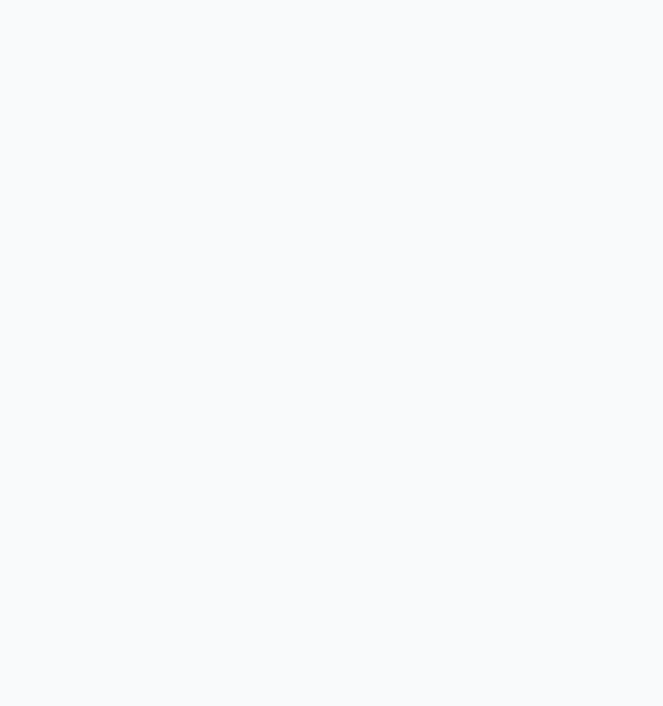
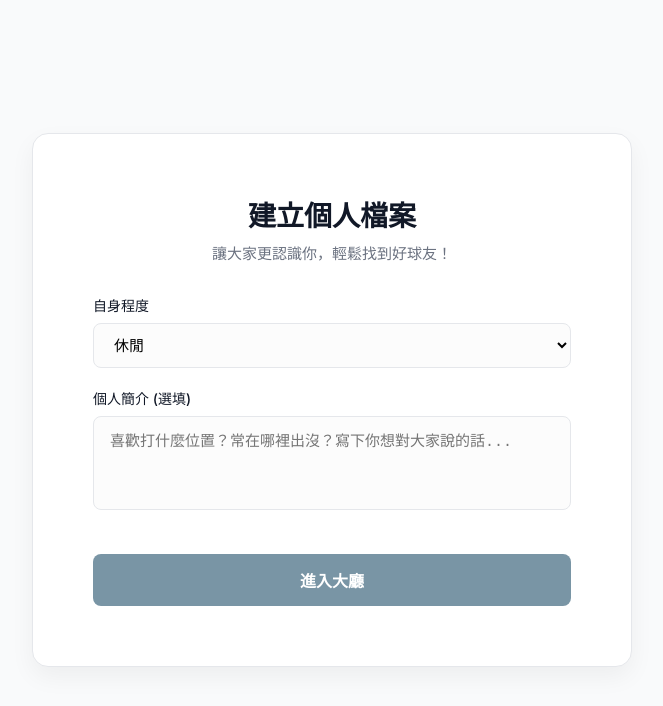
Before and after one commit to B1329041/database_web, a React (Vite) app: page /nojo/setup-profile in a window 1280 px wide. Before the commit this address had no page. Shown: the top 706 px of the page, without its empty margins (308-971 px from the left). Built offline with nearby package versions, Linux system fonts and the light colour scheme.

Commit message:
Add SetupProfile page for post-registration onboarding

```diff
--- a/src/App.jsx
+++ b/src/App.jsx
@@ -3,6 +3,7 @@ import Login from './pages/Login';
 import Register from './pages/Register';
 import Home from './pages/Home';
 import Profile from './pages/Profile';
+import SetupProfile from './pages/SetupProfile';
 import PartyDetail from './pages/PartyDetail';
 import './App.css';
 
@@ -12,6 +13,7 @@ function App() {
       <Routes>
         <Route path="/" element={<Login />} />
         <Route path="/register" element={<Register />} />
+        <Route path="/setup-profile" element={<SetupProfile />} />
         <Route path="/home" element={<Home />} />
         <Route path="/profile" element={<Profile />} />
         <Route path="/party/:id" element={<PartyDetail />} />
--- a/src/pages/Register.jsx
+++ b/src/pages/Register.jsx
@@ -7,7 +7,6 @@ function Register() {
   const [email, setEmail] = useState('');
   const [password, setPassword] = useState('');
   const [confirmPassword, setConfirmPassword] = useState('');
-  const [level, setLevel] = useState('休閒');
   const navigate = useNavigate();
 
   const handleSubmit = (e) => {
@@ -16,10 +15,9 @@ function Register() {
       alert('兩次密碼輸入不一致喔！');
       return;
     }
-    console.log('Register attempt:', { nickname, email, password, level });
+    console.log('Register attempt:', { nickname, email, password });
     // TODO: Connect to backend API
-    alert('註冊成功！');
-    navigate('/home');
+    navigate('/setup-profile');
   };
 
   return (
@@ -83,20 +81,6 @@ function Register() {
             />
           </div>
 
-          <div className="form-group">
-            <label className="form-label" htmlFor="level">自身程度 (註冊後可更改)</label>
-            <select
-              id="level"
-              className="form-input"
-              value={level}
-              onChange={(e) => setLevel(e.target.value)}
-            >
-              <option value="新手">新手</option>
-              <option value="休閒">休閒</option>
-              <option value="高手">高手</option>
-            </select>
-          </div>
-
           <button type="submit" className="login-button" style={{ marginTop: '10px' }}>
             完成註冊
           </button>
--- /dev/null
+++ b/src/pages/SetupProfile.jsx
@@ -0,0 +1,63 @@
+import { useState } from 'react';
+import { useNavigate } from 'react-router-dom';
+import '../App.css';
+
+function SetupProfile() {
+  const [level, setLevel] = useState('休閒');
+  const [bio, setBio] = useState('');
+  const navigate = useNavigate();
+
+  const handleSubmit = (e) => {
+    e.preventDefault();
+    console.log('Setup Profile:', { level, bio });
+    // TODO: Connect to backend API
+    alert('設定完成，歡迎加入！');
+    navigate('/home');
+  };
+
+  return (
+    <div className="login-container">
+      <div className="login-card">
+        <div className="login-header">
+          <h1 className="login-title">建立個人檔案</h1>
+          <p className="login-subtitle">讓大家更認識你，輕鬆找到好球友！</p>
+        </div>
+
+        <form onSubmit={handleSubmit}>
+          <div className="form-group">
+            <label className="form-label" htmlFor="level">自身程度</label>
+            <select
+              id="level"
+              className="form-input"
+              value={level}
+              onChange={(e) => setLevel(e.target.value)}
+            >
+              <option value="新手">新手</option>
+              <option value="休閒">休閒</option>
+              <option value="高手">高手</option>
+            </select>
+          </div>
+
+          <div className="form-group">
+            <label className="form-label" htmlFor="bio">個人簡介 (選填)</label>
+            <textarea
+              id="bio"
+              className="form-input"
+              placeholder="喜歡打什麼位置？常在哪裡出沒？寫下你想對大家說的話..."
+              rows="4"
+              value={bio}
+              onChange={(e) => setBio(e.target.value)}
+              style={{ resize: 'none' }}
+            />
+          </div>
+
+          <button type="submit" className="login-button" style={{ marginTop: '20px' }}>
+            進入大廳
+          </button>
+        </form>
+      </div>
+    </div>
+  );
+}
+
+export default SetupProfile;
```
